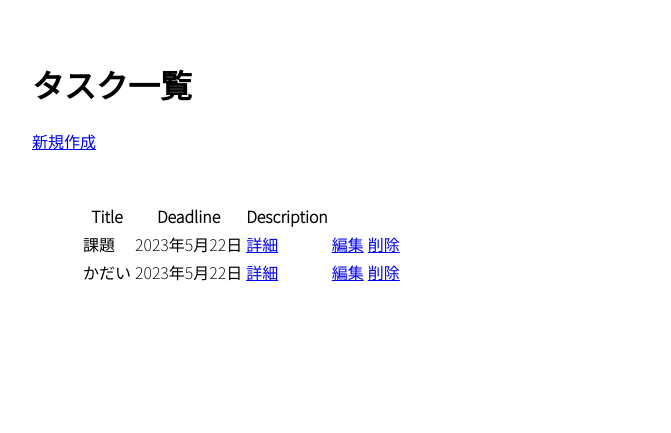
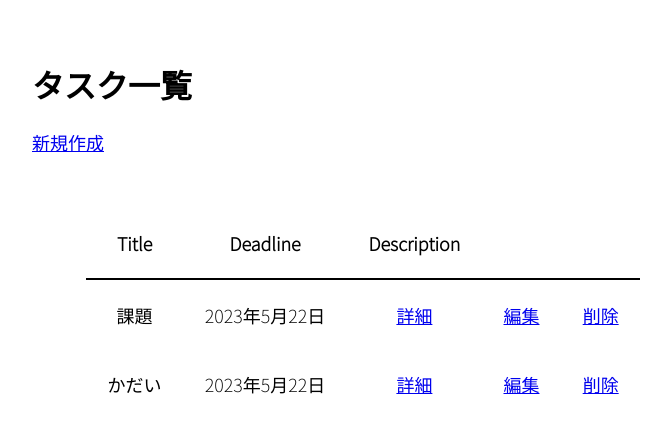
Before and after one commit to mentaco/Django_todo, a Django app: page / in a window 1280 px wide. Shown: the top 433 px of the page, without its empty margins (8-679 px from the left). Run offline with Django 4.2, Linux system fonts and the light colour scheme; data comes from the database, SQL or seed files in the repository; both versions use the stored data as it was after the commit.

Commit message:
base.css, todo_list.cssの修正

```diff
--- a/static/todo/todo_list.css
+++ b/static/todo/todo_list.css
@@ -1,3 +1,21 @@
-.table{
+p{
+    font-size: large;
+}
+
+table{
+    font-size: large;
     margin: 3em;
+    border-collapse: collapse;
 }
+
+th, td{
+    padding: 1.2em;
+}
+
+.headlines{
+    border-bottom: solid 2px;
+}
+
+.items{
+    text-align: center;
+}
--- a/todo/templates/todo/todo_list.html
+++ b/todo/templates/todo/todo_list.html
@@ -8,24 +8,24 @@
 
 {% block content %}
 <p><a href="{% url 'create' %}">新規作成</a></p>
-<table class="table">
+<table>
     <thead>
         <tr>
-            <th scope="col">Title</th>
-            <th scope="col">Deadline</th>
-            <th scope="col">Description</th>
-            <th scope="col"></th>
-            <th scope="col"></th>
+            <th scope="col" class="headlines">Title</th>
+            <th scope="col" class="headlines">Deadline</th>
+            <th scope="col" class="headlines">Description</th>
+            <th scope="col" class="headlines"></th>
+            <th scope="col" class="headlines"></th>
         </tr>
     </thead>
     <tbody>
         {% for task in tasks %}
         <tr>
-            <td>{{ task.title }}</td>
-            <td>{{ task.deadline }}</td>
-            <td><a href="{% url 'detail' task.pk %}">詳細</a></td>
-            <td><a href="{% url 'update' task.pk %}">編集</a></td>
-            <td><a href="{% url 'delete' task.pk %}">削除</a></td>
+            <td class="items">{{ task.title }}</td>
+            <td class="items">{{ task.deadline }}</td>
+            <td class="items"><a href="{% url 'detail' task.pk %}">詳細</a></td>
+            <td class="options"><a href="{% url 'update' task.pk %}">編集</a></td>
+            <td class="options"><a href="{% url 'delete' task.pk %}">削除</a></td>
         </tr>
         {% endfor %}
     </tbody>
```
Also changed, not shown: db.sqlite3.
